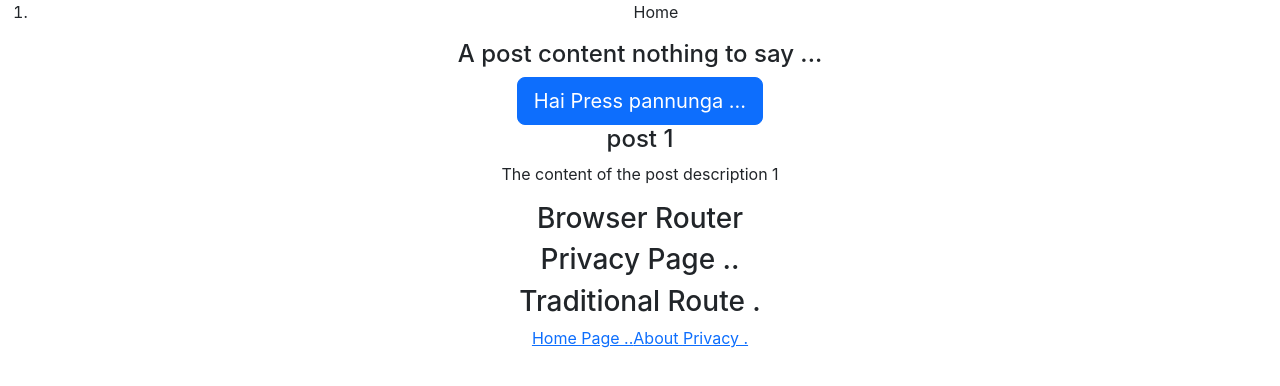
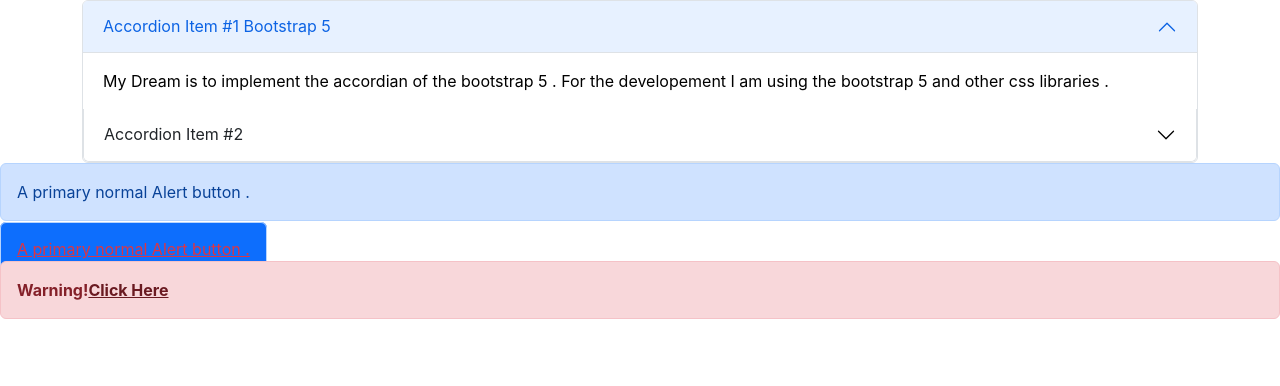
Before and after one commit to DeveloperMANOJKUMAR-LOTUS/React-Revise, a React (Create React App) app: page /privacy in a window 1280 px wide. Shown: the top 386 px of the page. Built offline with nearby package versions, Linux system fonts and the light colour scheme.

Commit message:
Accordian is Updated ...

```diff
--- a/package.json
+++ b/package.json
@@ -6,6 +6,7 @@
     "@testing-library/jest-dom": "^5.16.5",
     "@testing-library/react": "^13.3.0",
     "@testing-library/user-event": "^13.5.0",
+    "axios": "^0.27.2",
     "react": "^18.2.0",
     "react-dom": "^18.2.0",
     "react-router": "^6.4.0",
--- a/public/index.html
+++ b/public/index.html
@@ -45,5 +45,7 @@
       To begin the development, run `npm start` or `yarn start`.
       To create a production bundle, use `npm run build` or `yarn build`.cd
     -->
+
+
   </body>
 </html>
--- a/src/App.js
+++ b/src/App.js
@@ -10,21 +10,29 @@
 import Post from './components/constructor/Post';
 import Header from './components/Header';
 import TradiRoute from './components/Router/TradiRoute';
+import Alert from './components/Bootstrap/Alert';
+import Accordian from './components/Bootstrap/Accordian';
 
 
 function App() {
   return (
-    <div className="App">
+    <div >
       {/* <FuncComp></FuncComp>
       <Cls></Cls> */}
       {/* <Button content="Hello World content"></Button>
       <ButtonProp content="This is a button prop Example"></ButtonProp> */}
 
       {/* <Construct ></Construct> */}
-      <Header />
+      {/* <Header />
       <Post />
 
-      <TradiRoute />
+      <TradiRoute /> */}
+      {/* BOOTSTRAP COMPONENTS ...
+      <Alert />
+
+       */}
+       <Accordian />
+       <Alert />
 
     </div>
   );
--- /dev/null
+++ b/src/components/Bootstrap/Accordian.jsx
@@ -0,0 +1,38 @@
+import React from 'react'
+
+function Accordian() {
+  return (
+    <div className='container'>
+        <div className="accordion" id="accordionExample">
+          <div className="accordion-item">
+            <h2 className="accordion-header" id="headingOne">
+              <button className="accordion-button" type="button" data-bs-toggle="collapse" data-bs-target="#collapseOne" aria-expanded="true" aria-controls="collapseOne">
+                Accordion Item #1 Bootstrap 5
+              </button>
+            </h2>
+            <div id="collapseOne" className="accordion-collapse collapse show" aria-labelledby="headingOne" data-bs-parent="#accordionExample">
+              <div className="accordion-body">
+                My Dream is to implement the accordian of the bootstrap 5  . For the developement I am using the bootstrap 5 and other css libraries .
+              </div>
+            </div>
+            <div class="accordion-item">
+                <h2 class="accordion-header" id="headingTwo">
+                    <button class="accordion-button collapsed" type="button" data-bs-toggle="collapse" data-bs-target="#collapseTwo" aria-expanded="false" aria-controls="collapseTwo">
+                        Accordion Item #2</button>
+                </h2>
+            <div id="collapseTwo" class="accordion-collapse collapse" aria-labelledby="headingTwo" data-bs-parent="#accordionExample">
+                <div class="accordion-body">
+        <strong>This is the second item's accordion body.</strong> It is hidden by default, until the collapse plugin adds the appropriate classes that we use to style each element. These classes control the overall appearance, as well as the showing and hiding via CSS transitions. You can modify any of this with custom CSS or overriding our default variables. It's also worth noting that just about any HTML can go within the <code>.accordion-body</code>, though the transition does limit overflow.
+      </div>
+    </div>
+  </div>
+
+
+          </div>
+
+        </div>
+    </div>
+  )
+}
+
+export default Accordian
--- a/src/components/Bootstrap/Alert.jsx
+++ b/src/components/Bootstrap/Alert.jsx
@@ -4,7 +4,11 @@
   return (
     <div>
         <p className="alert alert-primary">A primary normal Alert button .</p>
+        <a className="alert alert-primary text-danger bg-primary">A primary normal Alert button .</a>
+        <br />
+        <div className="alert alert-danger" role="alert"><strong>Warning!</strong><a href="#" class="alert-link">Click Here</a></div>
     </div>
+
   )
 }
 
```
Also changed, not shown: src/components/Router/Navlink.js (+17 -4 lines), src/components/Api/Axios.js (added), 1 other file (tests, documents, lock files or other folders).
